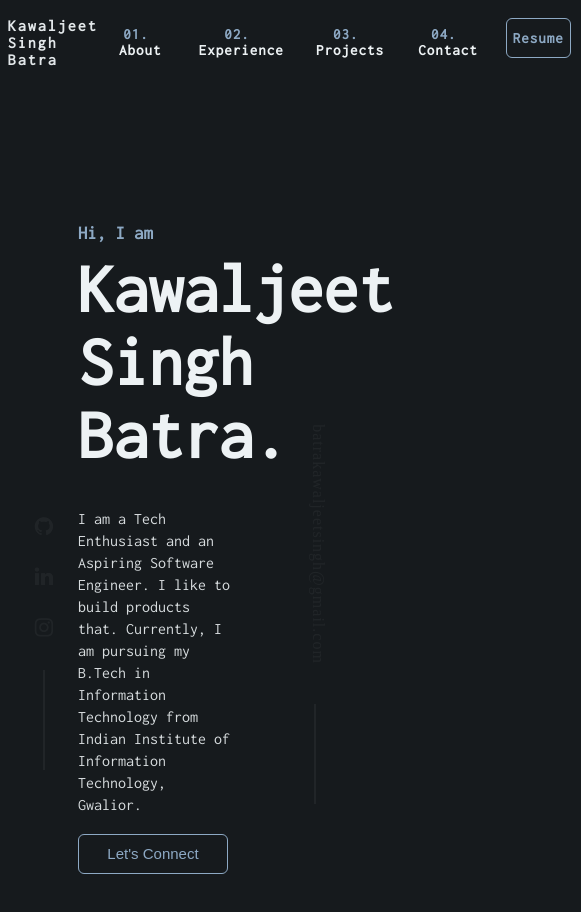
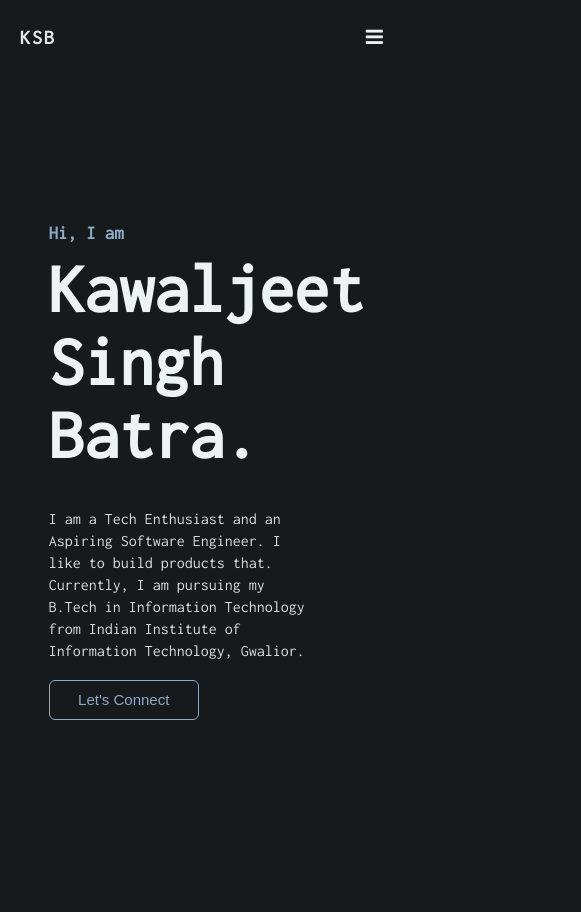
Before and after one commit to Kawaljeet2001/Portfolio, a React (Create React App) app: page / in a window 390 px wide. Shown: the top 912 px of the page, 581 px wide, since content can reach past the window. Built offline with nearby package versions, Linux system fonts and the light colour scheme.

Commit message:
made navbar responsive

```diff
--- a/src/App.css
+++ b/src/App.css
@@ -34,19 +34,39 @@ button{
   display: flex;
   z-index: 30;
   background: #161a1d;
+  /* background: red; */
   justify-content: space-between;
   align-items: center;
   position: sticky;
   top: 0;
-  width: 96%;
+  width: 100%;
   height: 10vh;
-  padding: 0px 30px;
+  /* padding: 0px 30px; */
   transition: 0.2s ease;
+}
+
+
+#navbar-holder{
+  /* width: 8%; */
+  height: 100%;
+  margin-right: 10px;
+  z-index: 38;
+  display: flex;
+  justify-content: center;
+  align-items: center;
 }
 
 .Navbar h4{
   letter-spacing: 2px;
   animation: fadein 3s ease;
+}
+
+.res-logo-holder{
+  /* background: green; */
+  /* display: none; */
+}
+.hamburger{
+  display: none;
 }
 .Navbar button{
   background: none;
@@ -77,7 +97,6 @@ button{
   color: #8da9c4  !important;
   border: 1px solid #8da9c4;
   border-radius: 6px;
-  margin-top: 18px;
 }
 
 #resume:hover{
@@ -96,10 +115,7 @@ button{
 }
 
 .Landing .Home{
-  /* padding-top: 30px; */
-
   opacity: 0;
-
   animation: Landingload 1s ease;
   animation-delay: 1s;
   animation-fill-mode: forwards;
@@ -119,6 +135,11 @@ button{
 
 .Navbar-active{
   box-shadow: 0px 2px 10px black;
+}
+
+#navbar-logo{
+  font-size: 20px;
+  margin-left: 20px;
 }
 
 .Navbar button span{
@@ -234,12 +255,6 @@ button{
   animation: fadein 1s ease;
   animation-delay: .60s;
   animation-fill-mode: forwards;
-}
-
-#navbar-holder{
-  height: 100%;
-  display: flex;
-  justify-content: center;
 }
 
 
@@ -544,3 +559,76 @@ button{
 .loading-video{
   width: 800px;
 }
+
+/*Media Queries*/
+
+@media(max-width: 720px){
+  .profiles-div{
+    display: none;
+  }
+
+  .email{
+    display: none;
+  }
+
+  .Section{
+    width: 75%;
+  }
+
+  .Home{
+    width: 75%;
+  }
+
+  .Home .about-para p{
+    width: 90%;
+  }
+
+  .hamburger{
+    display: block;
+  }
+  .Navbar{
+    flex-direction: column;
+    position: relative;
+  }
+  #navbar-holder{
+    flex-direction: column;
+    overflow: hidden;
+    transition: max-width 0.4s ease;
+    background: #161a1d;
+    width: 60%;
+    margin-top: 0;
+    height: 100vh;
+    top: 70px;
+    right: 0;
+    flex-direction: column;
+    justify-content: flex-start;
+    align-items: center;
+    position: fixed;
+  }
+  #navbar-holder button{
+    /* background: green; */
+    width: 100%;
+    padding: 20px 0px;
+  }
+  #navbar-holder button:nth-child(1){
+    margin-top: 30px;
+  }
+  .res-logo-holder{
+    display: flex;
+    width: 100%;
+    /* background: red; */
+    justify-content: space-between;
+  }
+
+  .Navbar button{
+    margin: 0;
+  }
+
+  #resume{
+    width: 150px !important;
+    margin-top: 20px;
+    display: flex;
+    align-items: center;
+    justify-content: center;
+  }
+}
--- a/src/Components/Navbar.jsx
+++ b/src/Components/Navbar.jsx
@@ -1,6 +1,19 @@
-import React , {useState} from 'react'
+import React , {useState , useRef , useEffect} from 'react'
 
-const Navbar = (props) => {
+const Navbar = () => {
+
+    const [iscollapsed, setiscollapsed] = useState(false);
+    const content = useRef(null);
+    function toggleheight() {
+        setiscollapsed(!iscollapsed);
+    }
+
+    useEffect(() => {
+        window.innerWidth <=720 ? (content.current.style.maxWidth = iscollapsed ? `${content.current.scrollWidth + 180}px` : '0px') : (content.current.style.maxWidth = '90%');
+        // console.log(window.innerWidth);
+    }, [iscollapsed, content])
+
+    // (window.screen.availWidth >= 720 ? '90%' : '0')
     const [changenavbar , setchangenavbar] = useState(false)
     function changebackground()
     {
@@ -15,8 +28,11 @@ const Navbar = (props) => {
     window.addEventListener('scroll' , changebackground)
     return (
         <div className = {changenavbar ? 'Navbar Navbar-active' : 'Navbar'}>
-            <h4 id = "navbar-logo">Kawaljeet Singh Batra</h4>
-            <div id = "navbar-holder">
+            <div className = "res-logo-holder">
+                <h4 id = "navbar-logo">KSB</h4>
+                <button onClick={toggleheight} className = "hamburger"><i className="fa fa-bars fa-lg" aria-hidden="true"></i></button>
+            </div>
+            <div ref={content} id = "navbar-holder">
                 <button  data-id = "600"><span>01.</span>{'\u00A0'} About</button>
                 <button  data-id = "1232"><span>02.</span>{'\u00A0'} Experience</button>
                 <button  data-id = "1232"><span>03.</span>{'\u00A0'} Projects</button>
```
